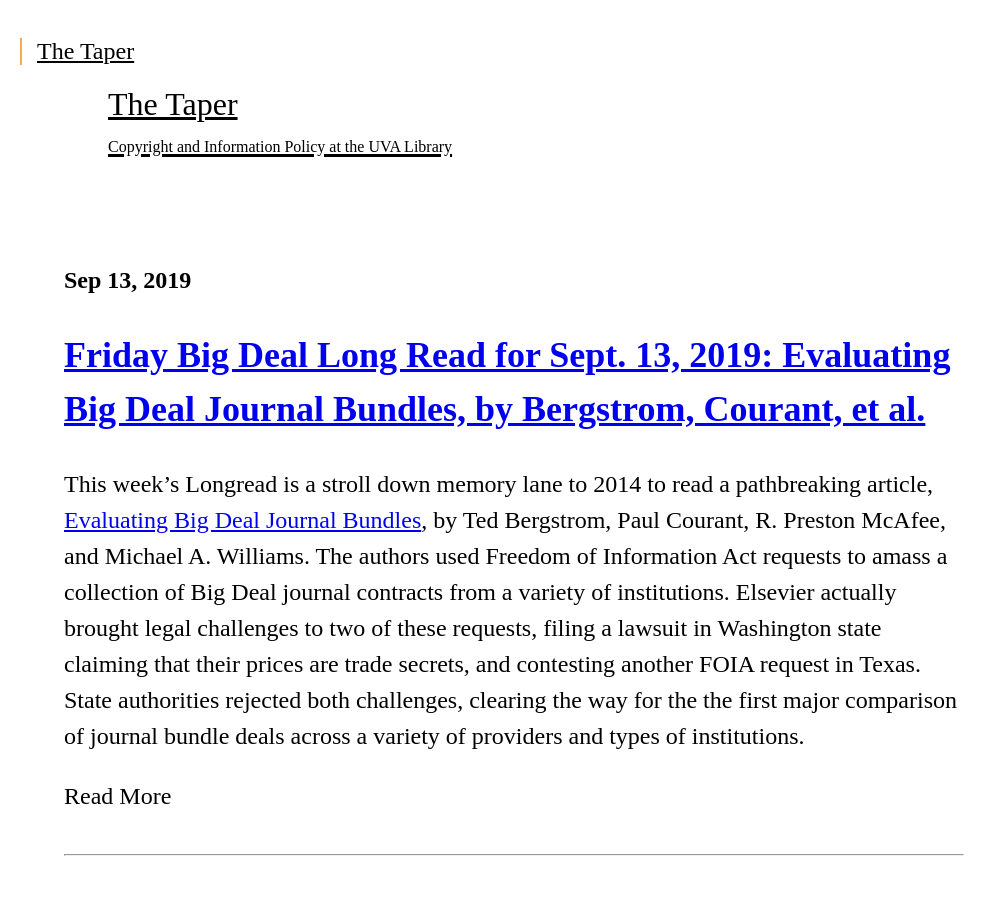
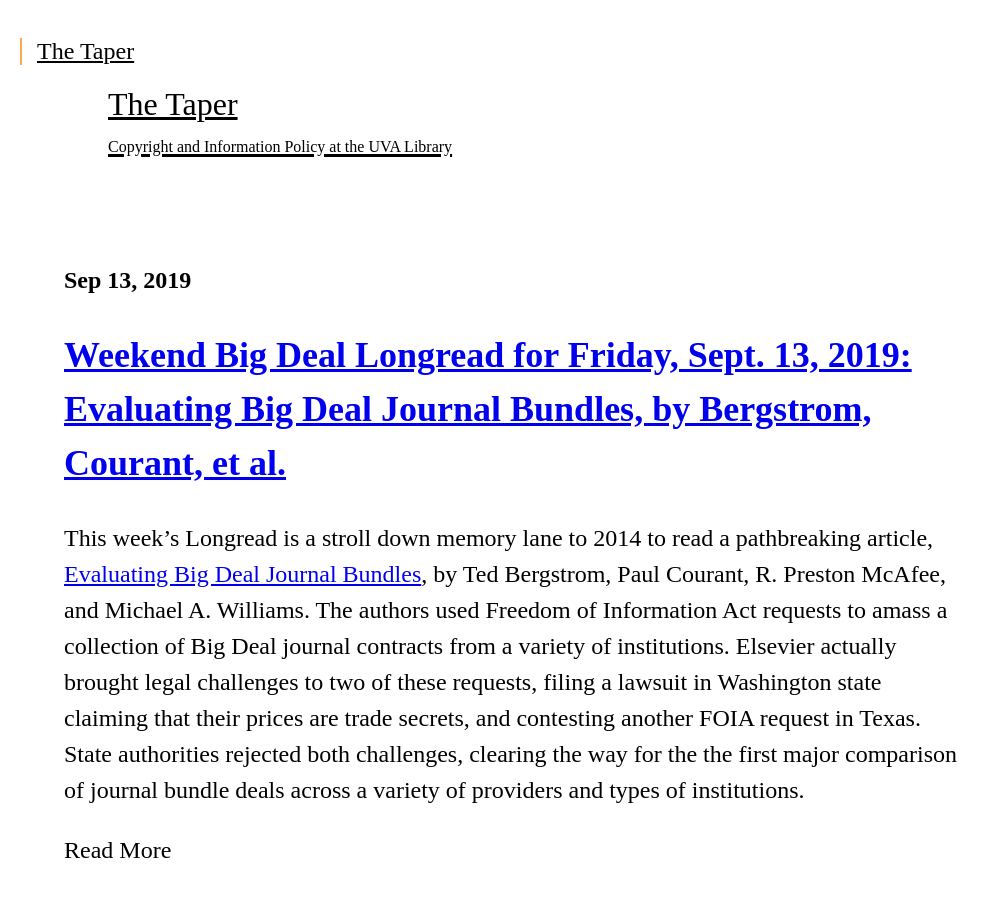
Before and after one commit to uvalib/thetaper, a Jekyll site: the page built from index.html, in a window 1280 px wide and 900 px high. Shown: the top 897 px of the window, without its empty margins (0-1007 px from the left). Built offline with Jekyll 4.4.1, drawn with Linux system fonts in a browser that asks for light colours; some web fonts are replaced; comment, search, counter and statistics services are not loaded.

Commit message:
Changed the title

```diff
--- a/_posts/2019-09-13-friday-big-deal-long-read-for-sept-13-2019-evaluating-big-deal-journal-bundles-by-bergstrom-courant-et-al.md
+++ b/_posts/2019-09-13-friday-big-deal-long-read-for-sept-13-2019-evaluating-big-deal-journal-bundles-by-bergstrom-courant-et-al.md
@@ -4,8 +4,8 @@ published: true
 comments: true
 date: '2019-09-13 15:51 -0400'
 title: >-
-  Friday Big Deal Long Read for Sept. 13, 2019: Evaluating Big Deal Journal
-  Bundles, by Bergstrom, Courant, et al.
+  Weekend Big Deal Longread for Friday, Sept. 13, 2019: Evaluating Big Deal
+  Journal Bundles, by Bergstrom, Courant, et al.
 ---
 This week’s Longread is a stroll down memory lane to 2014 to read a pathbreaking article, [Evaluating Big Deal Journal Bundles](https://www.pnas.org/content/111/26/9425.abstract), by Ted Bergstrom, Paul Courant, R. Preston McAfee, and Michael A. Williams. The authors used Freedom of Information Act requests to amass a collection of Big Deal journal contracts from a variety of institutions. Elsevier actually brought legal challenges to two of these requests, filing a lawsuit in Washington state claiming that their prices are trade secrets, and contesting another FOIA request in Texas. State authorities rejected both challenges, clearing the way for the the first major comparison of journal bundle deals across a variety of providers and types of institutions.
 
```
